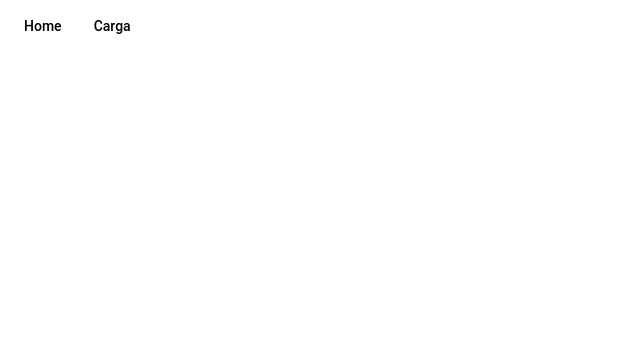
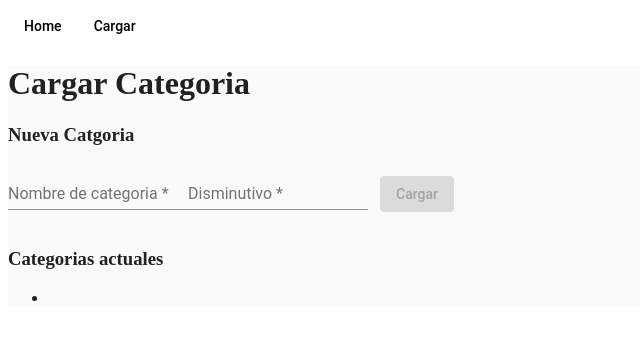
Before and after one commit to Mazzziu/todofibrofa, an Angular app in the folder appfibrofa/: page /nuevacategoria in a window 1280 px wide. Before the commit this address led to /. Shown: the top 340 px of the page, without its empty margins (0-640 px from the left). Built offline with nearby package versions, Linux system fonts and the light colour scheme.

Commit message:
agregado de categorias

```diff
--- a/appfibrofa/src/app/app-routing.module.ts
+++ b/appfibrofa/src/app/app-routing.module.ts
@@ -4,11 +4,13 @@ import { Routes, RouterModule } from '@angular/router';
 //mis componentes
 import { CargaComponent } from './carga/carga.component';
 import { HomeComponent } from './home/home.component';
+import { NuevaCategoriaComponent } from './nueva-categoria/nueva-categoria.component';
 
 
 const routes: Routes = [
-  {path: '', component:HomeComponent},
-  {path: 'carga', component:CargaComponent}
+  {path: '', component: HomeComponent},
+  {path: 'carga', component: CargaComponent},
+  {path: 'nuevacategoria', component: NuevaCategoriaComponent}
 ];
 
 @NgModule({
--- a/appfibrofa/src/app/app.component.html
+++ b/appfibrofa/src/app/app.component.html
@@ -17,8 +17,12 @@
 <hr>
 -->
 
-<button mat-button [routerLink] = "['']" [routerLinkActive] = "['active']">Home</button>
-<button mat-button [routerLink] = "['/carga']" [routerLinkActive] = "['active']">Carga</button>
+<button mat-button  [routerLink] = "['']" [routerLinkActive] = "['active']">Home</button>
+<button mat-button [matMenuTriggerFor]="belowMenu" >Cargar</button>
+<mat-menu #belowMenu="matMenu" yPosition="below">
+	<button mat-button [routerLink] = "['/carga']" [routerLinkActive] = "['active']">Nuevo Articulo</button><br>
+	<button mat-button [routerLink] = "['/nuevacategoria']" [routerLinkActive] = "['active']">Nueva Categoria</button>
+  </mat-menu>
 
 <div class="mat-app-background basic-container">
 	<router-outlet></router-outlet>
--- a/appfibrofa/src/app/app.module.ts
+++ b/appfibrofa/src/app/app.module.ts
@@ -20,6 +20,7 @@ import { MatNativeDateModule } from '@angular/material/core';
 import { HomeComponent } from './home/home.component'
 import { CargaComponent } from './carga/carga.component';
 import { DialogComponent } from './carga/dialog/dialog.component';
+import { NuevaCategoriaComponent } from './nueva-categoria/nueva-categoria.component';
 
 
 @NgModule({
@@ -28,6 +29,7 @@ import { DialogComponent } from './carga/dialog/dialog.component';
     CargaComponent,
     HomeComponent,
     DialogComponent,
+    NuevaCategoriaComponent,
   ],
   imports: [
     BrowserModule,
--- a/appfibrofa/src/app/carga/carga.component.html
+++ b/appfibrofa/src/app/carga/carga.component.html
@@ -1,6 +1,6 @@
 
 <h3>Carga de articulos</h3>
-<form #formCarga="ngForm" (ngSubmit)="agregarProducto()">
+<form #formCarga="ngForm" (ngSubmit)="agregarProducto(formCarga)">
     <mat-form-field>
         <input matInput placeholder="Nombre de producto" #nombre="ngModel" [(ngModel)]="campo_nombre" name="campo_nombre" required>
         <mat-error *ngIf="nombre.invalid ">{{formControl.getErrorMessage("nombre")}}</mat-error>
@@ -19,6 +19,14 @@
         <input matInput placeholder="Precio" type="number" #precio="ngModel"  [(ngModel)]="campo_precio" name="campo_precio" required>
         <span matPrefix>$&nbsp;</span>
         <mat-error *ngIf="precio.invalid">{{formControl.getErrorMessage("precio")}}</mat-error>
+    </mat-form-field>
+
+    <br>
+
+    <mat-form-field>
+        <input matInput placeholder="Stock" type="number" #stock="ngModel"  [(ngModel)]="campo_stock" name="campo_stock" required>
+        <span matSuffix>Unidades</span>
+        <mat-error *ngIf="stock.invalid">{{formControl.getErrorMessage("stock")}}</mat-error>
     </mat-form-field>
 
     <br>
@@ -47,6 +55,6 @@
 
     <br>
 
-    <button mat-raised-button color="warn" [disabled]="!formCarga.form.valid" > Cargar </button>
+    <button mat-raised-button color="warn" [disabled]="!formCarga.form.valid"> Cargar </button>
 
 </form>
--- a/appfibrofa/src/app/carga/carga.component.ts
+++ b/appfibrofa/src/app/carga/carga.component.ts
@@ -22,6 +22,7 @@ export class CargaComponent implements OnInit {
   public campo_nombre: string;
   public campo_categoria: string;
   public campo_precio: number;
+  public campo_stock:number;
   public campo_ancho: number;
   public campo_alto: number;
   public campo_largo: number;
@@ -36,16 +37,16 @@ export class CargaComponent implements OnInit {
   }
 
 
-  agregarProducto(){
+  agregarProducto(form){
     this.producto = new Articulo(
                                   "abc123",
                                   this.campo_nombre,
                                   this.campo_categoria,
                                   this.campo_precio,
+                                  this.campo_stock,
                                   this.campo_ancho,
                                   this.campo_alto,
                                   this.campo_largo,
-                                  10
                                 );
 
    //agrega un articulo, peticion por post
@@ -53,7 +54,7 @@ export class CargaComponent implements OnInit {
       result =>{
         console.log(result);
         this.openDialog(this.producto);
-
+        form.reset();
       },
       err =>{
         console.log(err);
@@ -69,10 +70,6 @@ export class CargaComponent implements OnInit {
       //console.log(`Dialog result: ${result}`);
     });
   }
-
-
-
-
 }
 
 
@@ -107,6 +104,9 @@ class FormError{
       case "precio": {
         return this.precio.hasError('required') ? 'El campo '+ input +' es requerido!':'ok';
       }
+      case "stock": {
+        return this.precio.hasError('required') ? 'El campo '+ input +' es requerido!':'ok';
+      }
       case "ancho": {
         return this.ancho.hasError('required') ? 'El campo '+ input +' es requerido!':'ok';
       }
--- a/appfibrofa/src/app/carga/dialog/dialog.component.html
+++ b/appfibrofa/src/app/carga/dialog/dialog.component.html
@@ -3,10 +3,10 @@
     <li>Codigo: {{ articulo.codigo }}</li>
     <li>Categoria: {{ articulo.categoria }}</li>
     <li>Precio: {{ articulo.precio }}</li>
+    <li>Stock: {{ articulo.stock }}</li>
     <li>Ancho: {{ articulo.ancho }}</li>
     <li>Alto: {{ articulo.alto }}</li>
     <li>Largo: {{ articulo.largo }}</li>
-    <li>Stock: {{ articulo.stock }}</li>
 </ul>
 
 <h3>Guardado Correctamente</h3>
--- a/appfibrofa/src/app/modelos/articulo.modelo.ts
+++ b/appfibrofa/src/app/modelos/articulo.modelo.ts
@@ -4,10 +4,10 @@ export class Articulo{
         public nombre:string,
         public categoria: string,
         public precio: number,
+        public stock: number,
         public ancho: number,
         public alto: number,
         public largo: number,
-        public stock: number
     ){ }
 }
 
@@ -16,8 +16,8 @@ export interface ArticuloDialogData {
     nombre:string,
     categoria: string,
     precio: number,
+    stock:number,
     ancho: number,
     alto: number,
     largo: number,
-    stock: number
 }
--- a/appfibrofa/src/app/modelos/categoria.modelo.ts
+++ b/appfibrofa/src/app/modelos/categoria.modelo.ts
@@ -1,3 +1,6 @@
 export class Categoria {
-    constructor( public categoria:string ){ }
+    constructor(
+                    public categoria:string,
+                    public disminutivo:string
+                ){ }
 }
--- /dev/null
+++ b/appfibrofa/src/app/nueva-categoria/nueva-categoria.component.html
@@ -0,0 +1,23 @@
+<h1>Cargar Categoria</h1>
+
+<h3>Nueva Catgoria</h3>
+<form #formCategoria = "ngForm" (ngSubmit)="cargarCategoria()">
+    <mat-form-field>
+        <input matInput placeholder="Nombre de categoria" #nombre="ngModel" [(ngModel)]="campo_categoria" name="campo_categoria" required>
+        <mat-error *ngIf="nombre.invalid ">{{getErrorMessage()}}</mat-error>
+    </mat-form-field>
+    <mat-form-field>
+        <input matInput placeholder="Disminutivo" #disminutivo="ngModel" [(ngModel)]="campo_disminutivo" name="campo_disminutivo" required>
+        <mat-error *ngIf="disminutivo.invalid ">{{getErrorMessage()}}</mat-error>
+    </mat-form-field>
+
+    &nbsp;
+
+    <button mat-raised-button color="warn" [disabled]="!formCategoria.form.valid"> Cargar </button>
+</form>
+
+<h3>Categorias actuales</h3>
+
+<ul>
+    <li></li>
+</ul>
--- /dev/null
+++ b/appfibrofa/src/app/nueva-categoria/nueva-categoria.component.ts
@@ -0,0 +1,48 @@
+import { Component, OnInit } from '@angular/core';
+import { FormBuilder, FormGroup } from '@angular/forms';
+import { Categoria } from '../modelos/categoria.modelo';
+import { CategoriasService } from '../servicios/categorias.service';
+import {FormControl, Validators} from '@angular/forms';
+
+@Component({
+  selector: 'app-nueva-categoria',
+  templateUrl: './nueva-categoria.component.html',
+  styleUrls: ['./nueva-categoria.component.css'],
+  providers: [ FormBuilder, CategoriasService ]
+})
+export class NuevaCategoriaComponent implements OnInit {
+
+  public options: FormGroup;
+
+  public controlNombre: FormControl;
+
+  public categoria:Categoria;
+  public campo_categoria;
+  public campo_disminutivo;
+
+  constructor(fb: FormBuilder, private _CategoriasService:CategoriasService) {
+    this.options = fb.group({floatLabel: 'auto',});
+    this.controlNombre = new FormControl ('',Validators.required);
+  }
+
+  ngOnInit() {
+  }
+
+  getErrorMessage() {
+
+    return this.controlNombre.hasError('required') ? 'Completa este campo':'ok';
+  }
+
+  cargarCategoria(){
+    this.categoria = new Categoria(this.campo_categoria,this.campo_disminutivo);
+    console.log(this.categoria);
+    this._CategoriasService.setCategoria(this.categoria).subscribe(
+      result =>{
+        console.log(result);
+      },
+      err =>{
+        console.log(err);
+      }
+    );
+  }
+}
--- a/appfibrofa/src/app/servicios/categorias.service.ts
+++ b/appfibrofa/src/app/servicios/categorias.service.ts
@@ -14,7 +14,7 @@ export class CategoriasService {
   public urlGet:string;
 
   constructor( public _Http:HttpClient ) {
-    this.urlSet = ""
+    this.urlSet = "/carga/nuevacategoria"
     this.urlGet = "";
    }
 
```
Also changed, not shown: appfibrofa/src/app/nueva-categoria/nueva-categoria.component.css (added), 1 other file (tests, documents, lock files or other folders).
